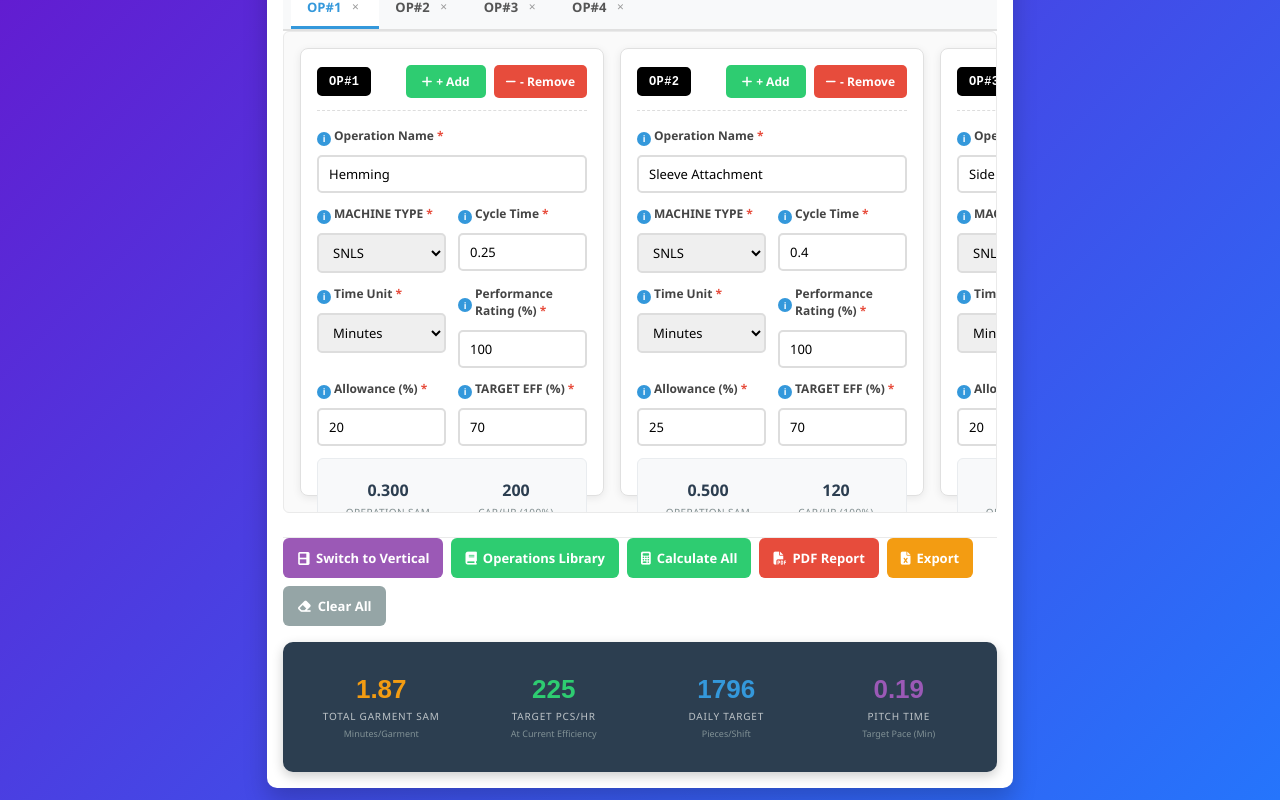
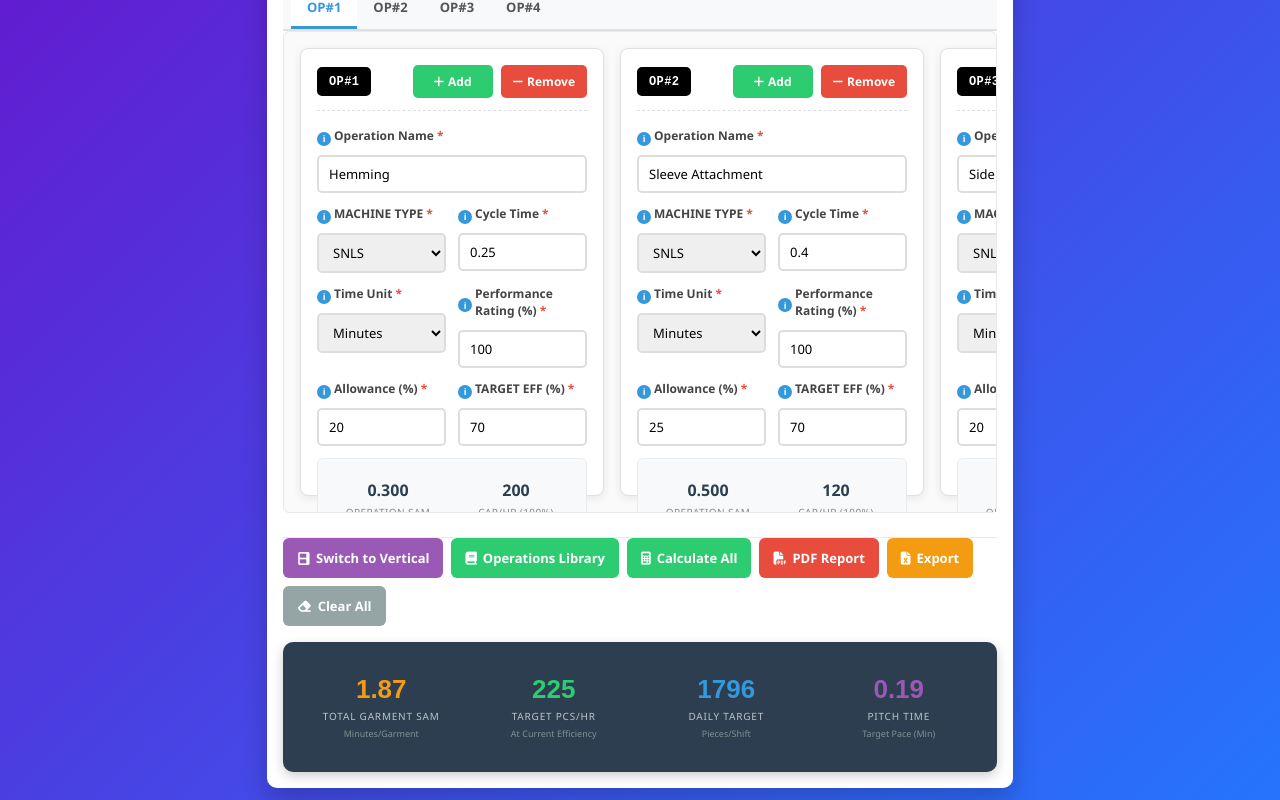
Before and after one commit to Altosonar/Garment-Operations-Calculator-2, a plain HTML site: page index.html in a window 1280 px wide. Both pictures are taken after a click on the button "Switch to Horizontal". Shown: the part 276-1076 px from the top of the page. Drawn offline with nearby package versions, Linux system fonts and the light colour scheme.

Commit message:
Add files via upload

```diff
--- a/index.html
+++ b/index.html
@@ -445,26 +445,7 @@
             background: white;
         }
 
-        .operation-tab-close {
-            background: none;
-            border: none;
-            color: #999;
-            font-size: 12px;
-            cursor: pointer;
-            padding: 0;
-            width: 16px;
-            height: 16px;
-            display: flex;
-            align-items: center;
-            justify-content: center;
-            border-radius: 50%;
-            transition: all 0.2s;
-        }
-
-        .operation-tab-close:hover {
-            background: #e74c3c;
-            color: white;
-        }
+        /* Removed the operation-tab-close style */
 
         /* Removed the .add-operation-tab style as we removed the "+ Add" tab */
 
@@ -1842,6 +1823,16 @@
                 layoutBtn.className = 'layout-toggle-btn horizontal';
                 operationsContainer.classList.remove('vertical');
                 operationsContainer.classList.add('horizontal');
+                // Show all operations in horizontal layout
+                const operations = document.querySelectorAll('.operation-card');
+                operations.forEach((card, index) => {
+                    const opId = index + 1;
+                    card.style.display = 'flex';
+                    // Set initial order
+                    card.style.order = opId;
+                });
+                // Ensure selected operation is on the left
+                switchToOperation(currentOperation);
                 // Hide navigation controls in all operation cards in horizontal layout
                 document.querySelectorAll('.operation-nav-controls-in-card').forEach(nav => {
                     nav.style.display = 'none';
@@ -1852,30 +1843,70 @@
                 layoutBtn.className = 'layout-toggle-btn vertical';
                 operationsContainer.classList.remove('horizontal');
                 operationsContainer.classList.add('vertical');
-                updateNavigationControls();
-            }
-
-            updateOperationCardsForLayout();
-        }
-
-        function updateOperationCardsForLayout() {
+                // Reset order property
                 const operations = document.querySelectorAll('.operation-card');
                 operations.forEach(card => {
-                if (currentLayout === 'horizontal') {
-                    card.style.minWidth = '304px';
-                    card.style.maxWidth = '304px';
-                    card.style.height = '448px';
-                    card.style.flexShrink = '0';
+                    card.style.order = '';
+                });
+                // Show only current operation in vertical layout
+                const operations2 = document.querySelectorAll('.operation-card');
+                operations2.forEach((card, index) => {
+                    const opId = index + 1;
+                    card.style.display = opId === currentOperation ? 'flex' : 'none';
+                });
+                updateNavigationControls();
+            }
+        }
+
+        // Switch to specific operation
+        function switchToOperation(opId) {
+            currentOperation = opId;
+
+            // Update active tab
+            document.querySelectorAll('.operation-tab').forEach((tab, index) => {
+                if (index + 1 === opId) {
+                    tab.classList.add('active');
+                } else {
+                    tab.classList.remove('active');
+                }
+            });
+
+            if (currentLayout === 'vertical') {
+                // For vertical layout: show only the selected operation
+                const operations = document.querySelectorAll('.operation-card');
+                operations.forEach((card, index) => {
+                    const cardOpId = index + 1;
+                    card.style.display = cardOpId === opId ? 'flex' : 'none';
+                });
+            } else {
+                // For horizontal layout: reorder operations to bring selected to left
+                const operationsContainer = document.getElementById('operations-container');
+                const operations = document.querySelectorAll('.operation-card');
+
+                // Calculate new order values
+                operations.forEach((card, index) => {
+                    const cardOpId = index + 1;
+
+                    if (cardOpId === opId) {
+                        // Selected operation gets order 1 (leftmost)
+                        card.style.order = 1;
+                    } else if (cardOpId < opId) {
+                        // Operations before selected get higher order (to the right)
+                        card.style.order = cardOpId + operations.length;
+                    } else {
+                        // Operations after selected get normal order (to the right of selected)
+                        card.style.order = cardOpId;
+                    }
+
+                    // Ensure all operations are visible
                     card.style.display = 'flex';
-                } else {
-                    card.style.minWidth = '0';
-                    card.style.maxWidth = '100%';
-                    card.style.height = 'auto';
-                    card.style.flexShrink = 'unset';
-                    const opId = parseInt(card.id.replace('operation-', ''));
-                    card.style.display = opId === currentOperation ? 'flex' : 'none';
-                }
-            });
+                });
+
+                // Scroll to show the leftmost operation (selected one)
+                operationsContainer.scrollLeft = 0;
+            }
+
+            updateNavigationControls();
         }
 
         // Switch between operations
@@ -1891,26 +1922,9 @@
                 newOperation = 1;
             }
 
-            // Update current operation
+            // Update current operation and switch to it
             currentOperation = newOperation;
-
-            // Update operation display
-            operations.forEach((card, index) => {
-                const opId = index + 1;
-                card.style.display = opId === currentOperation ? 'flex' : 'none';
-            });
-
-            // Update active tab
-            document.querySelectorAll('.operation-tab').forEach((tab, index) => {
-                if (index + 1 === currentOperation) {
-                    tab.classList.add('active');
-                } else {
-                    tab.classList.remove('active');
-                }
-            });
-
-            // Update navigation controls in all operation cards
-            updateNavigationControls();
+            switchToOperation(currentOperation);
         }
 
         // Update navigation controls in each operation card
@@ -2159,20 +2173,17 @@
             showModal("Preset Loaded", `Loaded ${operations.length} operations for ${garmentType}.`);
         }
 
-        // Operation Management - UPDATED with navigation controls in header
+        // Operation Management - UPDATED: No X button in tabs, only icons in operation form buttons
         function addOperation(name, cycleTime, unit, rating, allowance, targetEff = 70, machineType = 'SNLS') {
             operationCount++;
             const opId = operationCount;
 
-            // Create operation tab
+            // Create operation tab - WITHOUT CLOSE BUTTON
             const operationTabs = document.getElementById('operation-tabs');
             const operationTab = document.createElement('button');
             operationTab.className = `operation-tab ${opId === 1 ? 'active' : ''}`;
             operationTab.id = `operation-tab-${opId}`;
-            operationTab.innerHTML = `
-                OP#${opId}
-                <button class="operation-tab-close" onclick="removeOperationTab(${opId}, event)">&times;</button>
-            `;
+            operationTab.textContent = `OP#${opId}`;
             operationTab.onclick = () => switchToOperation(opId);
             operationTabs.appendChild(operationTab);
 
@@ -2180,7 +2191,14 @@
             const operation = document.createElement('div');
             operation.className = 'operation-card';
             operation.id = `operation-${opId}`;
-            operation.style.display = currentLayout === 'vertical' && opId !== 1 ? 'none' : 'flex';
+            operation.style.order = opId; // Add order for horizontal layout
+
+            if (currentLayout === 'vertical') {
+                operation.style.display = opId === currentOperation ? 'flex' : 'none';
+            } else {
+                operation.style.display = 'flex';
+            }
+
             operation.innerHTML = `
                 <div class="operation-header">
                     <div class="operation-header-left">
@@ -2199,10 +2217,10 @@
                     </div>
                     <div class="operation-header-right">
                         <button type="button" class="btn-add-operation" onclick="addNewOperation()">
-                            <i class="fas fa-plus"></i> + Add
+                            <i class="fas fa-plus"></i> Add
                         </button>
                         <button type="button" class="btn-remove-operation" onclick="removeOperation(${opId})">
-                            <i class="fas fa-minus"></i> - Remove
+                            <i class="fas fa-minus"></i> Remove
                         </button>
                     </div>
                 </div>
@@ -2363,36 +2381,18 @@
             calculateSAM(opId);
             document.getElementById('summary-section').style.display = 'none';
 
+            // If in horizontal layout, reorder operations to bring selected to left
+            if (currentLayout === 'horizontal') {
+                switchToOperation(currentOperation);
+            } else {
+                // In vertical layout, hide the new operation if it's not the current one
+                if (opId !== currentOperation) {
+                    operation.style.display = 'none';
+                }
+            }
+
             initTooltipsForOperation(opId);
-            updateOperationCardsForLayout();
             updateNavigationControls();
-        }
-
-        // Switch to specific operation
-        function switchToOperation(opId) {
-            currentOperation = opId;
-
-            const operations = document.querySelectorAll('.operation-card');
-            operations.forEach((card, index) => {
-                const cardOpId = index + 1;
-                card.style.display = cardOpId === opId ? 'flex' : 'none';
-            });
-
-            document.querySelectorAll('.operation-tab').forEach((tab, index) => {
-                if (index + 1 === opId) {
-                    tab.classList.add('active');
-                } else {
-                    tab.classList.remove('active');
-                }
-            });
-
-            updateNavigationControls();
-        }
-
-        // Remove operation tab
-        function removeOperationTab(opId, event) {
-            event.stopPropagation();
-            removeOperation(opId);
         }
 
         // Initialize tooltips for a specific operation
@@ -2557,6 +2557,12 @@
 
                     renumberOperations();
                     document.getElementById('summary-section').style.display = 'none';
+
+                    // If in horizontal layout, reorder the operations
+                    if (currentLayout === 'horizontal') {
+                        switchToOperation(currentOperation);
+                    }
+
                     calculateAllOperations();
                     updateNavigationControls();
                 }
@@ -2598,7 +2604,7 @@
             tabs.forEach((tab, index) => {
                 const newId = index + 1;
                 tab.id = `operation-tab-${newId}`;
-                tab.innerHTML = `OP#${newId}<button class="operation-tab-close" onclick="removeOperationTab(${newId}, event)">&times;</button>`;
+                tab.textContent = `OP#${newId}`;
                 tab.onclick = () => switchToOperation(newId);
                 if (newId === currentOperation) {
                     tab.classList.add('active');
```
Lines whose indentation alone changed are shown as unchanged.
